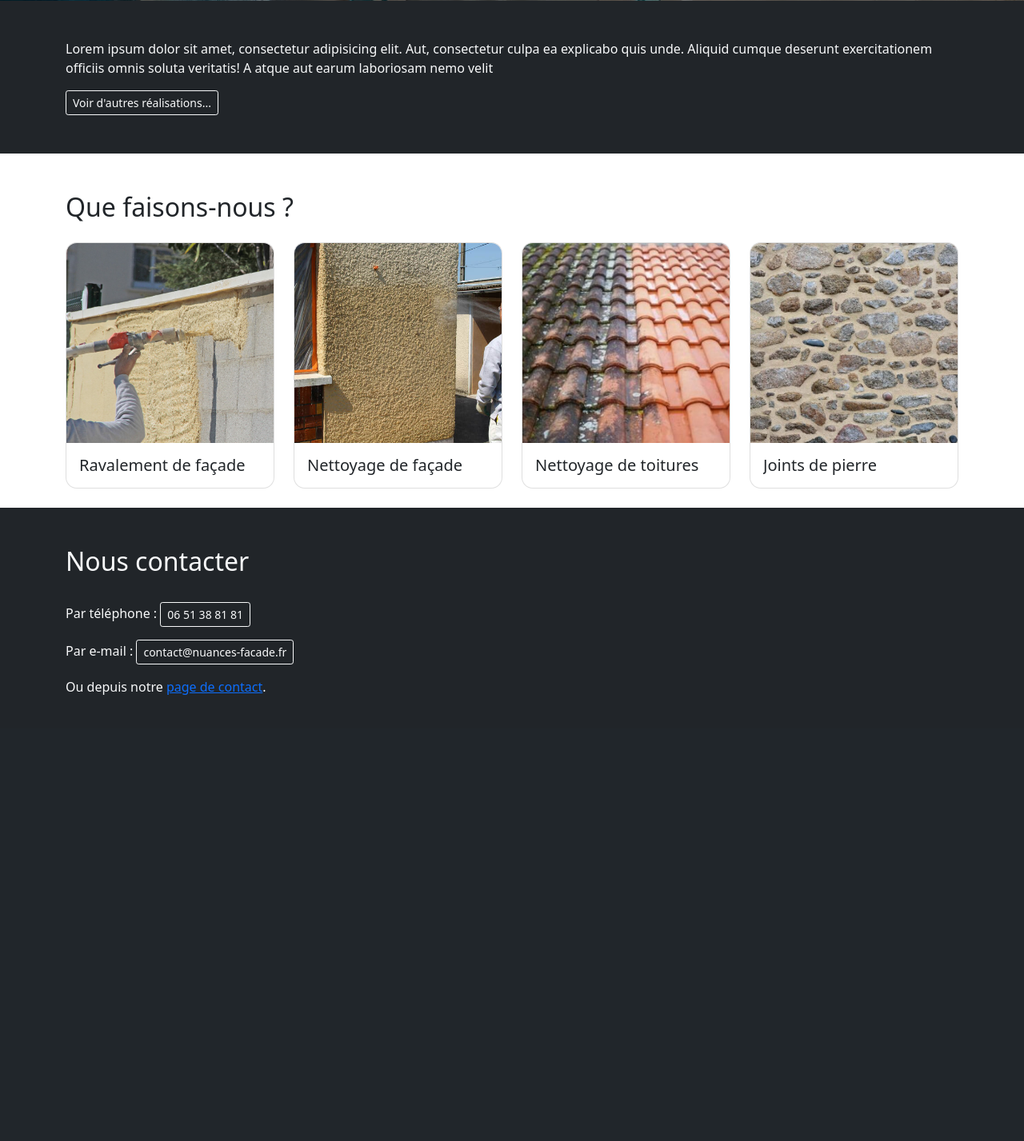
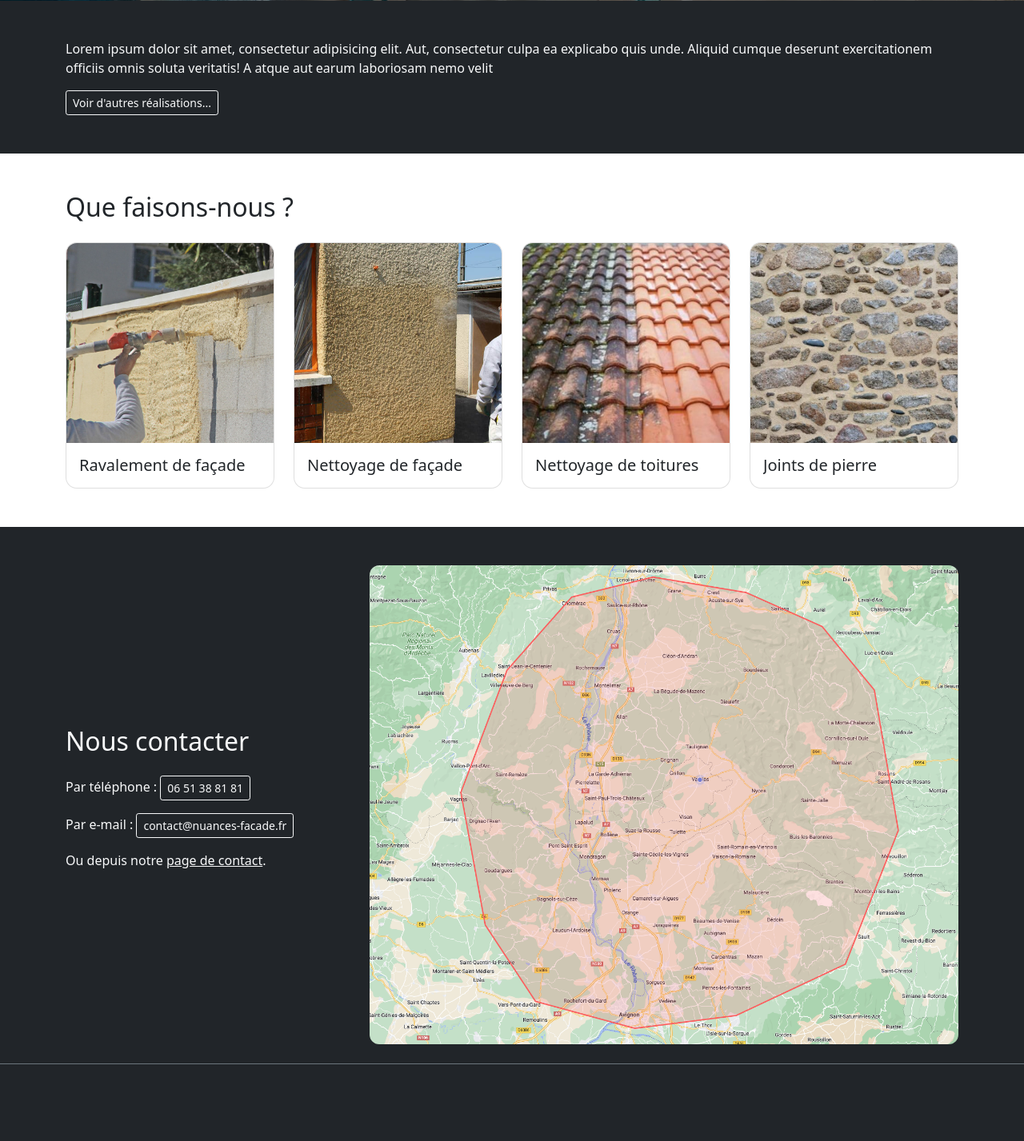
Before and after one commit to bougassaa/nuances-facade, a PHP site: page /index-next.html in a window 1280 px wide. Shown: the part 1469-2896 px from the top of the page at 80% size. Before the commit the page ends 2338 px from the top, so only its background shows below. Run offline with PHP 8.4, Linux system fonts and the light colour scheme.

Commit message:
add footer and location

```diff
--- a/css/style.css
+++ b/css/style.css
@@ -89,6 +89,11 @@
     padding-bottom: 30px;
 }
 
+.localisation-preview {
+    border-radius: 12px;
+    max-width: 100%;
+}
+
 @media (max-width: 768px) {
     #landing-home h1 {
         font-size: 2rem;
--- a/index-next.html
+++ b/index-next.html
@@ -18,7 +18,7 @@
             <span class="navbar-toggler-icon"></span>
         </button>
         <div class="d-none d-md-block justify-content-lg-end">
-            <ul class="navbar-nav">
+            <ul class="navbar-nav gap-2">
                 <li class="nav-item">
                     <a class="nav-link" href="#">Réalisations</a>
                 </li>
@@ -101,8 +101,8 @@
     </div>
 </div>
 
-<div class="container">
-    <h2 class="mt-5 mb-4">Que faisons-nous ?</h2>
+<div class="container pt-5 pb-4">
+    <h2 class="mb-4">Que faisons-nous ?</h2>
 
     <div class="row">
         <div class="col-sm-6 col-md-4 col-lg-3 mb-4">
@@ -141,22 +141,30 @@
 </div>
 
 <div class="bg-dark text-light">
-    <div class="container pt-5">
+    <div class="container pt-5 pb-4">
+        <div class="row align-items-center">
+            <div class="col-md-4">
                 <h2>Nous contacter</h2>
-
-        <div class="py-4">
-            <p>
+                <p class="mt-4">
                     Par téléphone : <a href="tel:0651388181" class="btn btn-outline-light btn-sm">06 51 38 81 81</a>
                 </p>
                 <p>
                     Par e-mail : <a href="mailto:contact@nuances-facade.fr" class="btn btn-outline-light btn-sm">contact@nuances-facade.fr</a>
                 </p>
                 <p>
-                Ou depuis notre <a href="#">page de contact</a>.
+                    Ou depuis notre <a class="link-light" href="#">page de contact</a>.
                 </p>
+            </div>
+            <div class="col-md-8">
+                <img class="localisation-preview" src="images/localisation.png" alt="Localisation">
             </div>
         </div>
     </div>
+</div>
+
+<footer class="bg-dark text-light border-top border-secondary py-5">
+
+</footer>
 
 <div class="offcanvas offcanvas-end" tabindex="-1" id="offcanvas-menu">
     <div class="offcanvas-header justify-content-end">
```
Also changed, not shown: images/localisation.png (added). Lines whose indentation alone changed are shown as unchanged.
